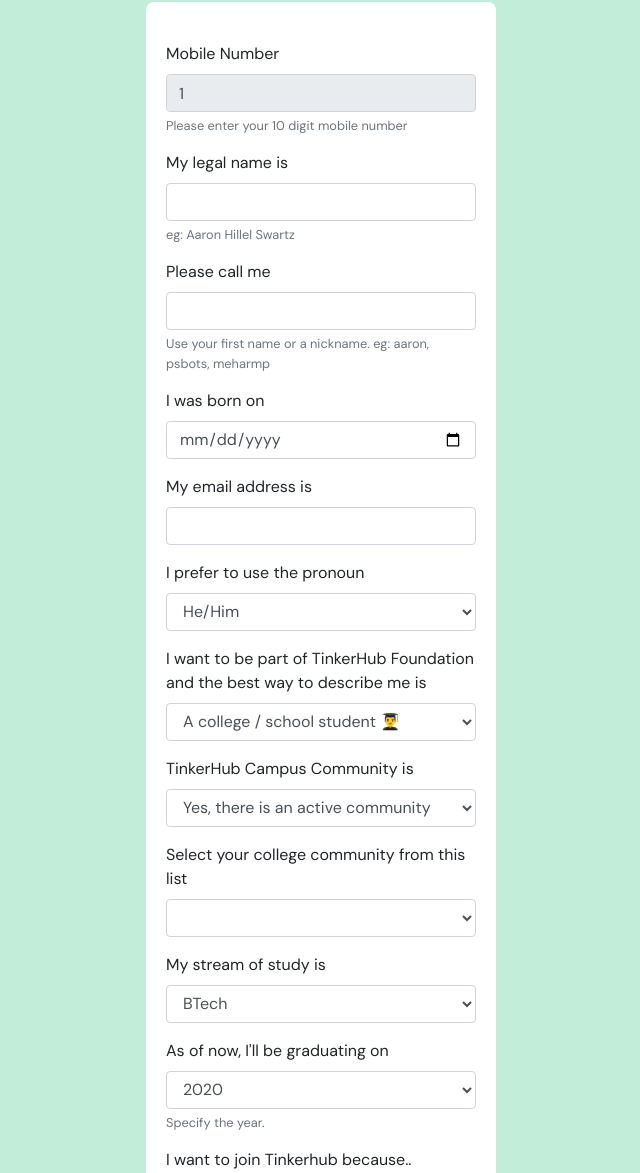
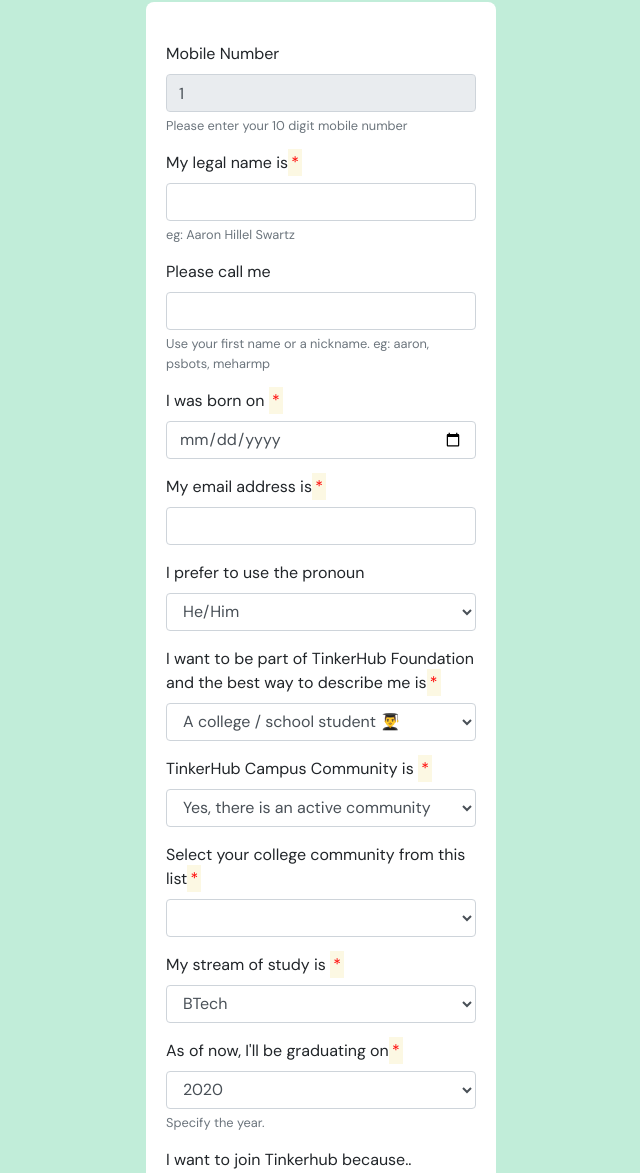
Before and after one commit to tinkerhub/jenga, a Flask app: page /details in a window 1280 px wide. Shown: the part 126-1299 px from the top of the page, without its empty margins (319-959 px from the left). Run offline with Flask 2, Linux system fonts and the light colour scheme; the visitor is signed in with stand-in values (Sample User, id 1); lists and menus that the app fills with data are empty; some libraries are stand-ins or nearby versions.

Commit message:
ui update

```diff
--- a/app/static/css/master.css
+++ b/app/static/css/master.css
@@ -85,3 +85,9 @@ h1 {
     height: 100%;
     width: 100%;
   }
+
+
+  mark.red{
+
+    color: red;
+  }
--- a/app/templates/details.html
+++ b/app/templates/details.html
@@ -49,7 +49,7 @@
               </div>
 
               <div class="form-group">
-                <label for="FullName">My legal name is</label>
+                <label for="FullName">My legal name is<mark class="red">*</mark></label>
                 <input type="text" class="form-control" id="FullName" name="FullName"/>
                 <small id="supportText" class="form-text text-muted">eg: Aaron Hillel Swartz</small>
               </div>
@@ -64,12 +64,12 @@
               </div>
 
               <div class="form-group">
-                <label for="DOB">I was born on </label>
+                <label for="DOB">I was born on <mark class="red">*</mark></label>
                 <input type="date" class="form-control" id="DOB" name="DOB"/>
               </div>
 
               <div class="form-group">
-                <label for="Email">My email address is</label>
+                <label for="Email">My email address is<mark class="red">*</mark></label>
                 <input type="email" class="form-control" id="Email" name="Email"/>
               </div>
 
@@ -85,7 +85,7 @@
               <div class="form-group">
                 <label for="RegistrationType"
                   >I want to be part of TinkerHub Foundation and the best way to
-                  describe me is
+                  describe me is<mark class="red">*</mark>
                 </label>
                 <select name="RegistrationType" class="form-control" id="RegistrationType">
                   <option value="A college / school student 👨‍🎓️">A college / school student 👨‍🎓️</option>
@@ -95,7 +95,7 @@
               </div>
 
               <div class="form-group" id="community-1">
-                <label for="CampusCommunityActive">TinkerHub Campus Community is </label>
+                <label for="CampusCommunityActive">TinkerHub Campus Community is <mark class="red">*</mark></label>
                 <select name="CampusCommunityActive" class="form-control" id="CampusCommunityActive">
                   <option value="Yes">Yes, there is an active community</option>
                   <option value="No">Nope, I never heard about TinkerHub community in my college</option>
@@ -103,7 +103,7 @@
               </div>
 
               <div class="form-group" id="active-campus">
-                <label for="College">Select your college community from this list</label>
+                <label for="College">Select your college community from this list<mark class="red">*</mark></label>
                 <select class="form-control" id="College" name="College">
                   {% for college in colleges %}
                     <option  value="{{ college['id'] }}">{{ college['name'] }}</option>
@@ -112,13 +112,13 @@
               </div>
 
               <div class="form-group" id="fresh-campus">
-                <label for="FreshCollege">I currently study at</label>
+                <label for="FreshCollege">I currently study at<mark class="red">*</mark></label>
                 <input type="text" class="form-control" id="FreshCollege" name="FreshCollege"/>
                 <small id="supportText" class="form-text text-muted">Preferred format: College Name, Place, District</small>
               </div>
 
               <div class="form-group" id="stream">
-                <label for="StudyStream">My stream of study is </label>
+                <label for="StudyStream">My stream of study is <mark class="red">*</mark></label>
                 <select name="StudyStream" class="form-control" id="StudyStream">
                   <option value="BTech">BTech</option>
                   <option value="Polytechnic">Polytechnic</option>
@@ -136,7 +136,7 @@
               </div>
 
               <div class="form-group" id="year">
-                <label for="GraduationDate">As of now, I'll be graduating on</label>
+                <label for="GraduationDate">As of now, I'll be graduating on<mark class="red">*</mark></label>
                 <select name="GraduationDate" class="form-control" id="GraduationDate">
                   <option value="2020">2020</option>
                   <option value="2021">2021</option>
--- a/css/master.css
+++ b/css/master.css
@@ -85,3 +85,8 @@ h1 {
     height: 100%;
     width: 100%;
   }
+
+  mark.red{
+
+    color: red;
+  }
```
Also changed, not shown: details.html (+7 -5 lines).
